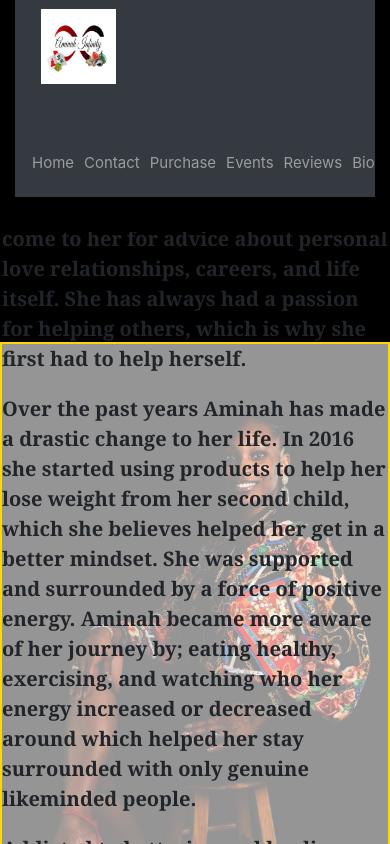
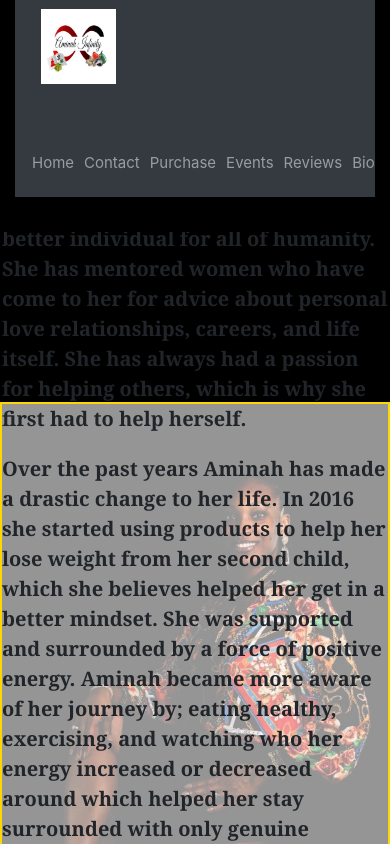
Before and after one commit to jjamaltwin/elementsofinfinity, a React (Create React App) app: page /bio in a window 390 px wide. Shown: the top 844 px of the page. Built offline with nearby package versions, Linux system fonts and the light colour scheme; a web font is replaced by a local one.

Commit message:
working on mobile design

```diff
--- a/src/App.css
+++ b/src/App.css
@@ -563,7 +563,7 @@ input[type="submit"] {
 @media only screen and (max-width: 200 - 428px) {
 }
 .biowrap {
-  padding: 6rem 0rem;
+  padding: 12rem 0rem;
 }
 
 
```
